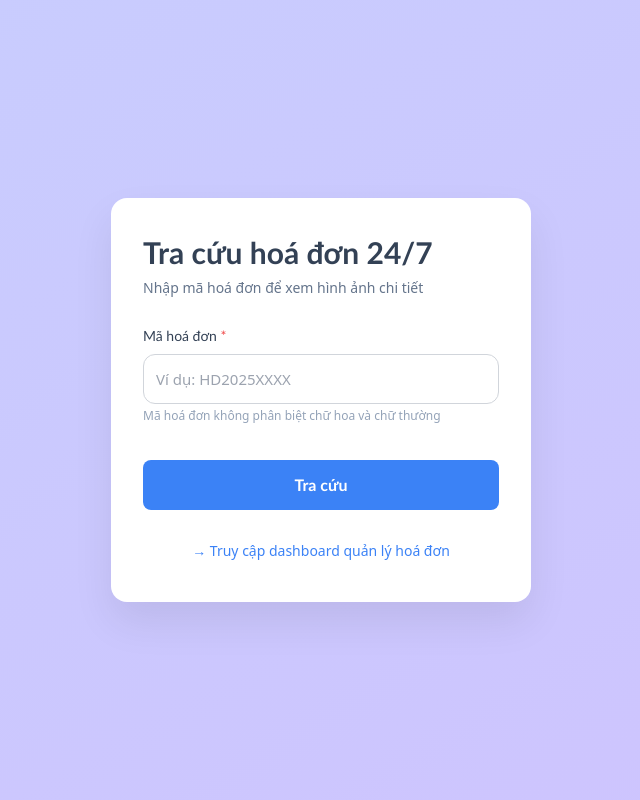
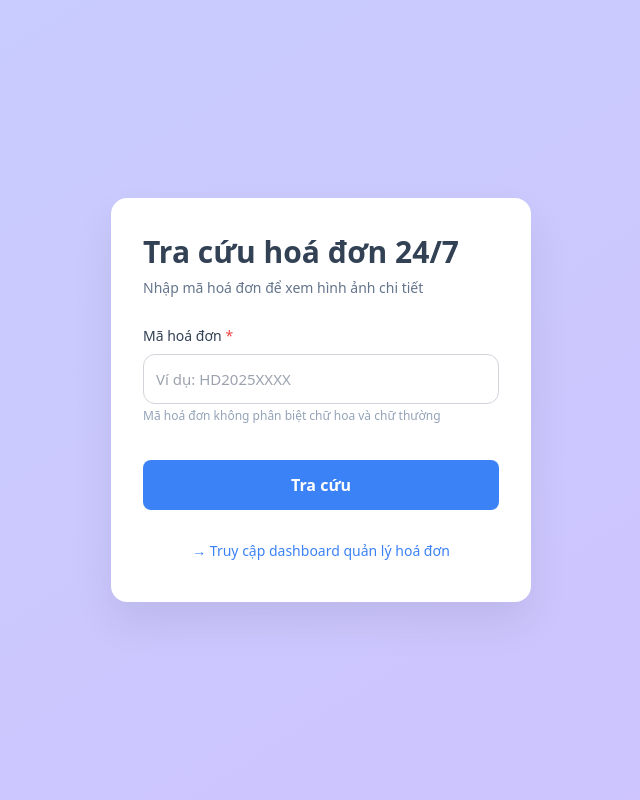
Before and after one commit to q2kit/tracuu, a Django app: page / in a window 1280 px wide. Shown: the whole page, without its empty margins (319-959 px from the left). Run offline with Django 5.2, Linux system fonts and the light colour scheme; some libraries are stand-ins or nearby versions; some web fonts are replaced.

Commit message:
feat: new ui

```diff
--- a/assets/build/main.css
+++ b/assets/build/main.css
@@ -1,39 +1,3 @@
-/* Font imports */
-@font-face {
-  font-family: 'Calibri';
-  src: url('/static/fonts/calibril.ttf') format('truetype');
-  font-weight: 300;
-  font-style: light;
-}
-
-@font-face {
-  font-family: 'Calibri';
-  src: url('/static/fonts/calibri.ttf') format('truetype');
-  font-weight: 400;
-  font-style: normal;
-}
-
-@font-face {
-  font-family: 'Calibri';
-  src: url('/static/fonts/calibrib.ttf') format('truetype');
-  font-weight: 700;
-  font-style: normal;
-}
-
-@font-face {
-  font-family: 'Calibri';
-  src: url('/static/fonts/calibrii.ttf') format('truetype');
-  font-weight: 400;
-  font-style: italic;
-}
-
-@font-face {
-  font-family: 'Calibri';
-  src: url('/static/fonts/calibriz.ttf') format('truetype');
-  font-weight: 700;
-  font-style: italic;
-}
-
 *, ::before, ::after {
   --tw-border-spacing-x: 0;
   --tw-border-spacing-y: 0;
@@ -140,11 +104,9 @@
   --tw-contain-layout:  ;
   --tw-contain-paint:  ;
   --tw-contain-style:  ;
-}
-
-/* ! tailwindcss v3.4.19 | MIT License | https://tailwindcss.com */
-
-/*
+}/*
+! tailwindcss v3.4.19 | MIT License | https://tailwindcss.com
+*//*
 1. Prevent padding and border from affecting element width. (https://github.com/mozdevs/cssremedy/issues/4)
 2. Allow adding a border to an element by just adding a border-width. (https://github.com/tailwindcss/tailwindcss/pull/116)
 */
@@ -180,7 +142,7 @@ html,
   -moz-tab-size: 4; /* 3 */
   -o-tab-size: 4;
      tab-size: 4; /* 3 */
-  font-family: Calibri, system-ui, sans-serif; /* 4 */
+  font-family: ui-sans-serif, system-ui, sans-serif, "Apple Color Emoji", "Segoe UI Emoji", "Segoe UI Symbol", "Noto Color Emoji"; /* 4 */
   font-feature-settings: normal; /* 5 */
   font-variation-settings: normal; /* 6 */
   -webkit-tap-highlight-color: transparent; /* 7 */
@@ -461,7 +423,6 @@ menu {
 /*
 Reset default styling for dialogs.
 */
-
 dialog {
   padding: 0;
 }
@@ -502,7 +463,6 @@ button,
 /*
 Make sure disabled buttons don't get the pointer cursor.
 */
-
 :disabled {
   cursor: default;
 }
@@ -536,7 +496,6 @@ video {
 }
 
 /* Make elements with the HTML hidden attribute stay hidden by default */
-
 [hidden]:where(:not([hidden="until-found"])) {
   display: none;
 }
@@ -548,6 +507,7 @@ video {
 }
 
 @supports not (color: oklch(0% 0 0)) {
+
   :root {
     color-scheme: light;
     --fallback-p: #491eff;
@@ -571,7 +531,9 @@ video {
     --fallback-er: #ff6f70;
     --fallback-erc: #000000;
   }
+
   @media (prefers-color-scheme: dark) {
+
     :root {
       color-scheme: dark;
       --fallback-p: #7582ff;
@@ -663,6 +625,7 @@ html {
   background-color: var(--alert-bg);
 }
 @media (min-width: 640px) {
+
   .alert {
     grid-auto-flow: column;
     grid-template-columns: auto minmax(auto,1fr);
@@ -676,10 +639,12 @@ html {
   justify-content: center;
 }
 @media (hover:hover) {
+
   .label a:hover {
     --tw-text-opacity: 1;
     color: var(--fallback-bc,oklch(var(--bc)/var(--tw-text-opacity)));
   }
+
   .table tr.hover:hover,
   .table tr.hover:nth-child(even):hover {
     --tw-bg-opacity: 1;
@@ -687,6 +652,7 @@ html {
   }
 }
 @media (hover: hover) {
+
   .btm-nav > *.disabled:hover,
       .btm-nav > *[disabled]:hover {
     pointer-events: none;
@@ -776,11 +742,13 @@ html {
   border-end-end-radius: inherit;
 }
 @supports not selector(:has(*)) {
+
   :where(.join *) {
     border-radius: inherit;
   }
 }
 @supports selector(:has(*)) {
+
   :where(.join *:has(.join-item)) {
     border-radius: inherit;
   }
@@ -878,23 +846,29 @@ html {
   line-height: 1.5rem;
 }
 @keyframes button-pop {
+
   0% {
     transform: scale(var(--btn-focus-scale, 0.98));
   }
+
   40% {
     transform: scale(1.02);
   }
+
   100% {
     transform: scale(1);
   }
 }
 @keyframes checkmark {
+
   0% {
     background-position-y: 5px;
   }
+
   50% {
     background-position-y: -2px;
   }
+
   100% {
     background-position-y: 0;
   }
@@ -1036,44 +1010,54 @@ html {
   opacity: 0.6;
 }
 @keyframes modal-pop {
+
   0% {
     opacity: 0;
   }
 }
 @keyframes progress-loading {
+
   50% {
     background-position-x: -115%;
   }
 }
 @keyframes radiomark {
+
   0% {
     box-shadow: 0 0 0 12px var(--fallback-b1,oklch(var(--b1)/1)) inset,
       0 0 0 12px var(--fallback-b1,oklch(var(--b1)/1)) inset;
   }
+
   50% {
     box-shadow: 0 0 0 3px var(--fallback-b1,oklch(var(--b1)/1)) inset,
       0 0 0 3px var(--fallback-b1,oklch(var(--b1)/1)) inset;
   }
+
   100% {
     box-shadow: 0 0 0 4px var(--fallback-b1,oklch(var(--b1)/1)) inset,
       0 0 0 4px var(--fallback-b1,oklch(var(--b1)/1)) inset;
   }
 }
 @keyframes rating-pop {
+
   0% {
     transform: translateY(-0.125em);
   }
+
   40% {
     transform: translateY(-0.125em);
   }
+
   100% {
     transform: translateY(0);
   }
 }
 @keyframes skeleton {
+
   from {
     background-position: 150%;
   }
+
   to {
     background-position: -50%;
   }
@@ -1140,10 +1124,12 @@ html {
   --tw-placeholder-opacity: 0.2;
 }
 @keyframes toast-pop {
+
   0% {
     transform: scale(0.9);
     opacity: 0;
   }
+
   100% {
     transform: scale(1);
     opacity: 1;
@@ -1490,6 +1476,7 @@ html {
   transform: translate(var(--tw-translate-x), var(--tw-translate-y)) rotate(var(--tw-rotate)) skewX(var(--tw-skew-x)) skewY(var(--tw-skew-y)) scaleX(var(--tw-scale-x)) scaleY(var(--tw-scale-y));
 }
 @keyframes spin {
+
   to {
     transform: rotate(360deg);
   }
@@ -1771,7 +1758,7 @@ html {
   text-align: center;
 }
 .font-sans {
-  font-family: Calibri, system-ui, sans-serif;
+  font-family: ui-sans-serif, system-ui, sans-serif, "Apple Color Emoji", "Segoe UI Emoji", "Segoe UI Symbol", "Noto Color Emoji";
 }
 .text-2xl {
   font-size: 1.5rem;
@@ -1807,9 +1794,6 @@ html {
 }
 .uppercase {
   text-transform: uppercase;
-}
-.italic {
-  font-style: italic;
 }
 .tracking-wider {
   letter-spacing: 0.05em;
@@ -2026,34 +2010,41 @@ html {
   background-color: transparent;
 }
 @media not all and (min-width: 768px) {
+
   .max-md\:flex-col {
     flex-direction: column;
   }
 }
 @media not all and (min-width: 640px) {
+
   .max-sm\:px-5 {
     padding-left: 1.25rem;
     padding-right: 1.25rem;
   }
+
   .max-sm\:pb-8 {
     padding-bottom: 2rem;
   }
+
   .max-sm\:pt-7 {
     padding-top: 1.75rem;
   }
 }
 @media (min-width: 640px) {
+
   .sm\:px-6 {
     padding-left: 1.5rem;
     padding-right: 1.5rem;
   }
 }
 @media (min-width: 768px) {
+
   .md\:grid-cols-2 {
     grid-template-columns: repeat(2, minmax(0, 1fr));
   }
 }
 @media (min-width: 1024px) {
+
   .lg\:px-8 {
     padding-left: 2rem;
     padding-right: 2rem;
```
Also changed, not shown: assets/css/main.css (+0 -36 lines), tailwind.config.js (+2 -5 lines).
